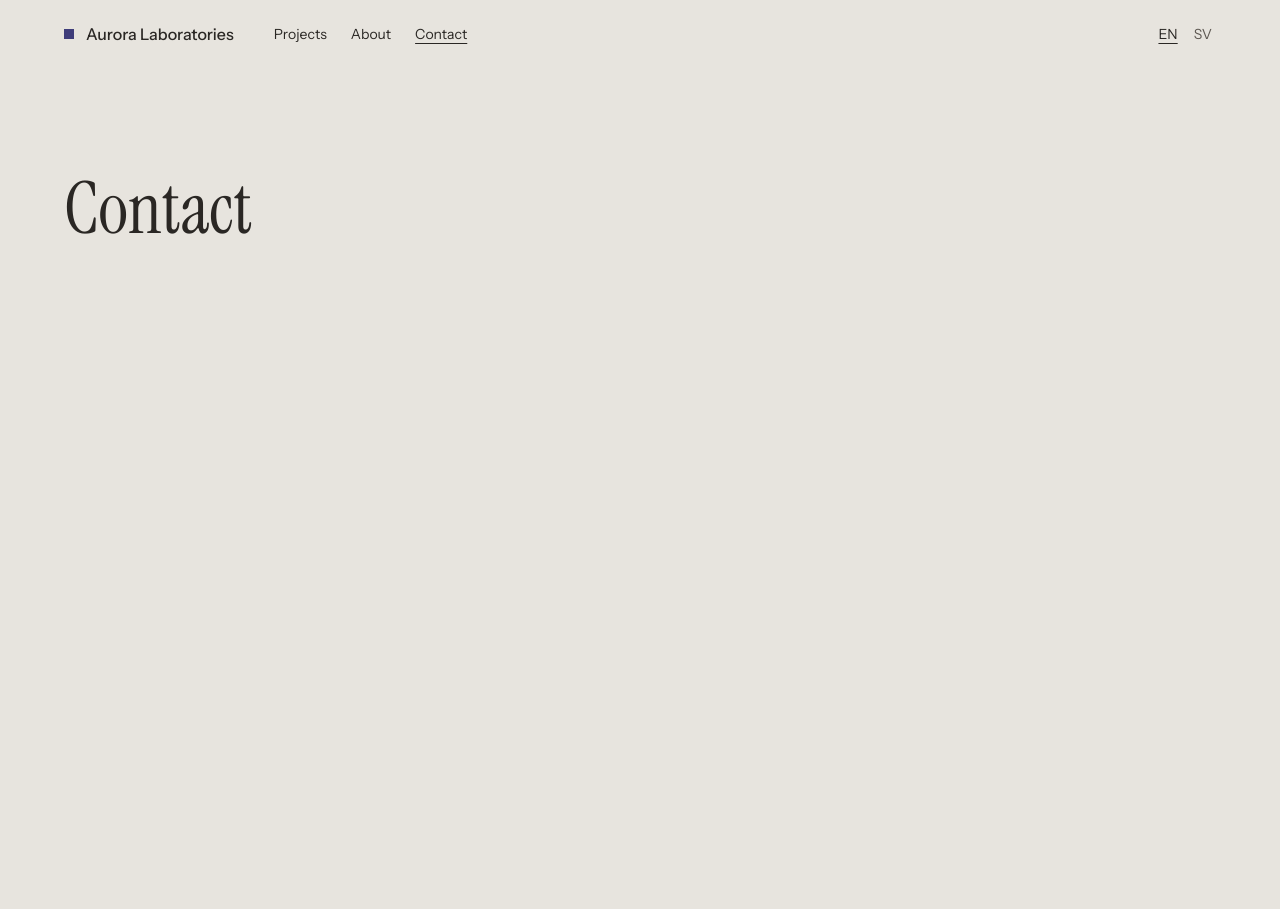
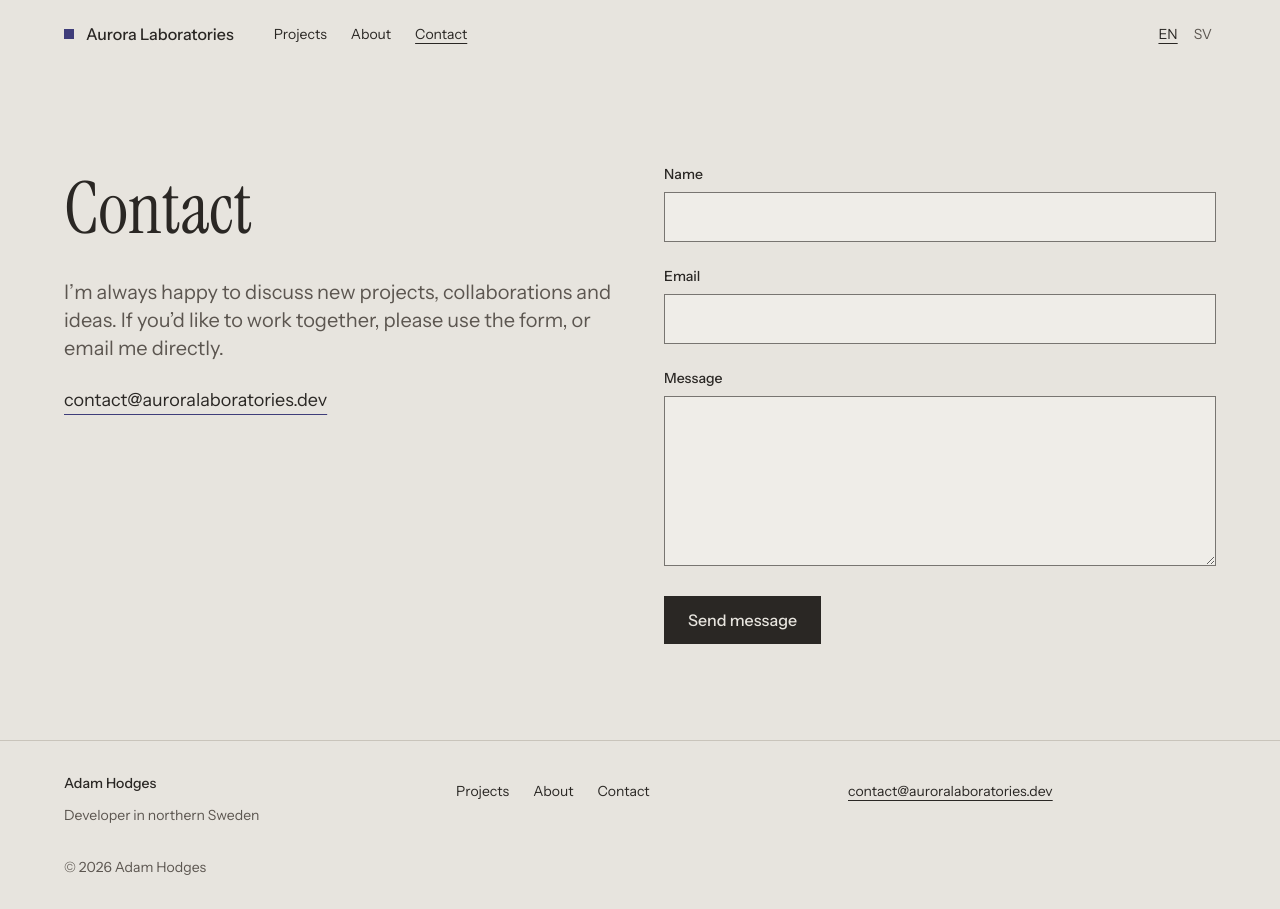
Before and after one commit to adam-398/portfolio, an Astro site: page /contact in a window 1280 px wide. Before the commit the page ends 800 px from the top, so only its background shows below. Built offline with nearby package versions, Linux system fonts and the light colour scheme; Astro itself is replaced by a stand-in of ours.

Commit message:
Add contact page with form

```diff
--- /dev/null
+++ b/src/components/Footer.astro
@@ -0,0 +1,48 @@
+---
+import Container from "./Container.astro";
+
+const year = new Date().getFullYear();
+
+const links = [
+  { href: "/projects/", label: "Projects" },
+  { href: "/about/", label: "About" },
+  { href: "/contact/", label: "Contact" },
+];
+---
+
+<footer class="border-t border-line px-6 py-8 text-sm sm:px-10 lg:px-16">
+  <Container>
+    <div class="grid gap-6 sm:grid-cols-2 lg:grid-cols-3">
+      <!-- About -->
+      <div>
+        <p class="mb-3 font-medium">Adam Hodges</p>
+        <p class="text-ink-muted">Developer in northern Sweden</p>
+      </div>
+
+      <!-- Footer navigation -->
+      <nav aria-label="Footer">
+        <ul class="flex flex-wrap gap-x-6">
+          {links.map((link) => (
+            <li>
+              <a href={link.href} class="inline-block py-2 underline-offset-4 hover:underline">
+                {link.label}
+              </a>
+            </li>
+          ))}
+        </ul>
+      </nav>
+
+      <!-- Contact -->
+      <div>
+        <a
+          href="mailto:contact@auroralaboratories.dev"
+          class="inline-block py-2 underline underline-offset-4"
+        >
+          contact@auroralaboratories.dev
+        </a>
+      </div>
+    </div>
+
+    <p class="mt-8 text-ink-muted">© {year} Adam Hodges</p>
+  </Container>
+</footer>
--- a/src/layouts/BaseLayout.astro
+++ b/src/layouts/BaseLayout.astro
@@ -5,6 +5,7 @@ import "@fontsource/instrument-sans";
 import "@fontsource/instrument-sans/500.css";
 import "../styles/global.css";
 import Header from "../components/Header.astro";
+import Footer from "../components/Footer.astro";
 
 interface Props {
   title: string;
@@ -26,10 +27,11 @@ const { title, description, lang = "en" } = Astro.props;
     <meta name="generator" content={Astro.generator} />
     <title>{title}</title>
   </head>
-  <body>
+  <body class="flex min-h-screen flex-col">
     <Header />
-    <main>
+    <main class="flex-1">
       <slot />
     </main>
+    <Footer />
   </body>
 </html>
--- a/src/pages/contact.astro
+++ b/src/pages/contact.astro
@@ -1,14 +1,81 @@
 ---
 import BaseLayout from "../layouts/BaseLayout.astro";
+import Section from "../components/Section.astro";
+import Container from "../components/Container.astro";
 ---
 
 <BaseLayout
-  title="Projects | Aurora Laboratories"
-  description="Custom software solutions from northern Sweden"
+  title="Contact | Aurora Laboratories"
+  description="Get in touch about an app, website or web tool"
 >
-  <section class="px-6 py-16 sm:px-10 md:py-24 lg:px-16">
-    <div class="mx-auto max-w-6xl 2xl:max-w-7xl">
-      <h1 class="font-serif text-5xl leading-tight lg:text-7xl">Contact</h1>
-    </div>
-  </section>
+  <Section border={false}>
+    <Container>
+      <div class="grid gap-12 lg:grid-cols-2">
+        <div>
+          <h1 class="font-serif text-5xl leading-tight lg:text-7xl">Contact</h1>
+          <p class="mt-6 text-lg text-ink-muted lg:text-xl">
+            I’m always happy to discuss new projects, collaborations and ideas. If you’d like to
+            work together, please use the form, or email me directly.
+          </p>
+          <a
+            href="mailto:contact@auroralaboratories.dev"
+            class="mt-6 inline-block text-lg underline decoration-accent underline-offset-8"
+          >
+            contact@auroralaboratories.dev
+          </a>
+        </div>
+        <div>
+          <form class="grid gap-6" method="POST" action="#">
+            <div>
+              <label for="name" class="mb-2 block text-sm font-medium">
+                Name
+              </label>
+              <input
+                id="name"
+                name="name"
+                type="text"
+                autocomplete="name"
+                required
+                class="w-full border border-ink/60 bg-paper-raised px-4 py-3 text-base"
+              />
+            </div>
+
+            <div>
+              <label for="email" class="mb-2 block text-sm font-medium">
+                Email
+              </label>
+              <input
+                id="email"
+                name="email"
+                type="email"
+                autocomplete="email"
+                required
+                class="w-full border border-ink/60 bg-paper-raised px-4 py-3 text-base"
+              />
+            </div>
+
+            <div>
+              <label for="message" class="mb-2 block text-sm font-medium">
+                Message
+              </label>
+              <textarea
+                id="message"
+                name="message"
+                rows="6"
+                required
+                class="w-full border border-ink/60 bg-paper-raised px-4 py-3 text-base"
+              ></textarea>
+            </div>
+
+            <button
+              type="submit"
+              class="justify-self-start bg-ink px-6 py-3 font-medium text-paper"
+            >
+              Send message
+            </button>
+          </form>
+        </div>
+      </div>
+    </Container>
+  </Section>
 </BaseLayout>
--- a/src/pages/index.astro
+++ b/src/pages/index.astro
@@ -19,7 +19,7 @@ import fiveCutShot from "../assets/screenshots/five-cut-hero.png";
       <div class="grid gap-10 lg:grid-cols-2 lg:items-end">
         <div>
           <p class="mb-6 text-sm text-ink-muted 2xl:text-base">
-            Software studio in northern Sweden
+            Software developer in northern Sweden
           </p>
 
           <h1 class="max-w-3xl font-serif text-5xl leading-tight lg:text-7xl xl:text-8xl 2xl:max-w-4xl">
@@ -156,4 +156,5 @@ import fiveCutShot from "../assets/screenshots/five-cut-hero.png";
       </div>
     </Container>
   </Section>
+
 </BaseLayout>
```
Also changed, not shown: src/assets/screenshots/stocktake-laptop-hero.png (added), src/assets/screenshots/stocktake-phone-hero.png (added).
